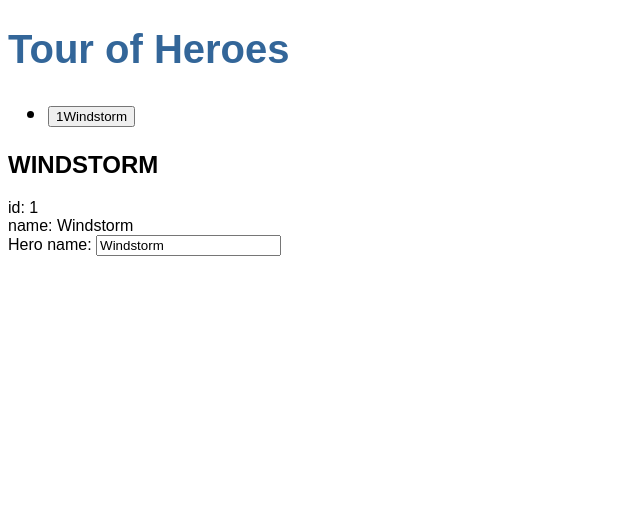
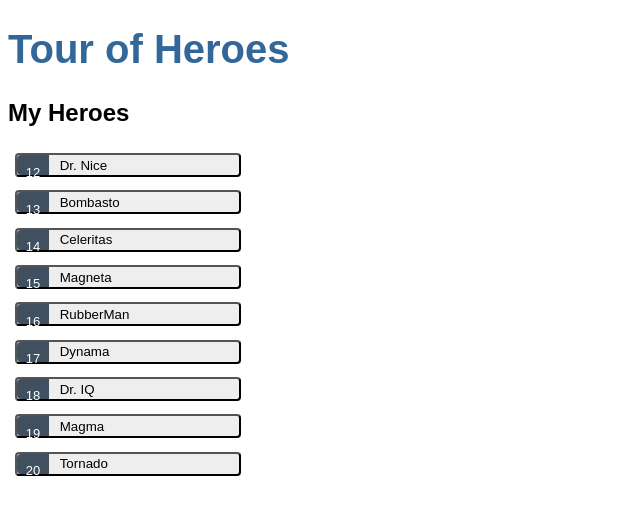
Before and after one commit to aleppp/tour-of-heroes, an Angular app: page / in a window 1280 px wide. Shown: the top 514 px of the page, without its empty margins (0-640 px from the left). Built offline with nearby package versions, Linux system fonts and the light colour scheme.

Commit message:
add button to hero list and activate with click binding showing hero details

```diff
--- a/src/app/heroes/heroes.component.css
+++ b/src/app/heroes/heroes.component.css
@@ -0,0 +1,66 @@
+/* HeroesComponent's private CSS styles */
+.heroes {
+   margin: 0 0 2em 0;
+   list-style-type: none;
+   padding: 0;
+   width: 15em;
+ }
+
+ .heroes li {
+   display: flex;
+ }
+
+ .heroes button {
+   flex: 1;
+   cursor: pointer;
+   position: relative;
+   left: 0;
+   background-color: #EEE;
+   margin: .5em;
+   padding: 0;
+   border-radius: 4px;
+   display: flex;
+   align-items: stretch;
+   height: 1.8em;
+ }
+
+ .heroes button:hover {
+   color: #2c3a41;
+   background-color: #e6e6e6;
+   left: .1em;
+ }
+
+ .heroes button:active {
+   background-color: #525252;
+   color: #fafafa;
+ }
+
+ .heroes button.selected {
+   background-color: black;
+   color: white;
+ }
+
+ .heroes button.selected:hover {
+   background-color: #505050;
+   color: white;
+ }
+
+ .heroes button.selected:active {
+   background-color: black;
+   color: white;
+ }
+
+ .heroes .badge {
+   display: inline-block;
+   font-size: small;
+   color: white;
+   padding: 0.8em 0.7em 0 0.7em;
+   background-color: #405061;
+   line-height: 1em;
+   margin-right: .8em;
+   border-radius: 4px 0 0 4px;
+ }
+
+ .heroes .name {
+   align-self: center;
+ }
--- a/src/app/heroes/heroes.component.html
+++ b/src/app/heroes/heroes.component.html
@@ -1,17 +1,21 @@
-<h2>
+<h2>My Heroes</h2>
    <ul class="heroes">
-      <li>
-         <button type="button">
+      <li *ngFor="let hero of heroes">
+         <button type="button" (click)="onSelect(hero)" [class.selected]="hero === selectedHero">
             <span class="badge">{{hero.id}}</span>
             <span class="name">{{hero.name}}</span>
          </button>
       </li>
    </ul>
-</h2>
-<h2>{{hero.name | uppercase}}</h2>
-<div><span>id: </span>{{hero.id}}</div>
-<div><span>name: </span>{{hero.name}}</div>
-<div>
-   <label for="name">Hero name: </label>
-   <input id="name" [(ngModel)]="hero.name" placeholder="name">
+<div *ngIf="selectedHero">
+   <h2>
+      {{selectedHero.name | uppercase}} Details
+   </h2>
+   <div>
+      id: {{selectedHero.id}}
+   </div>
+   <div>
+      <label for="hero-name">Hero Name: </label>
+      <input id="hero-name" [(ngModel)]="selectedHero.name" placeholder="name">
+   </div>
 </div>
--- a/src/app/heroes/heroes.component.ts
+++ b/src/app/heroes/heroes.component.ts
@@ -11,14 +11,14 @@
 
   heroes = HEROES;
 
-  hero: Hero = {
-    id: 1,
-    name: 'Windstorm'
-  }
-
   constructor() { }
 
   ngOnInit(): void {
   }
 
+  selectedHero?: Hero;
+  onSelect(hero: Hero): void {
+    this.selectedHero = hero;
+  }
+
 }
```
